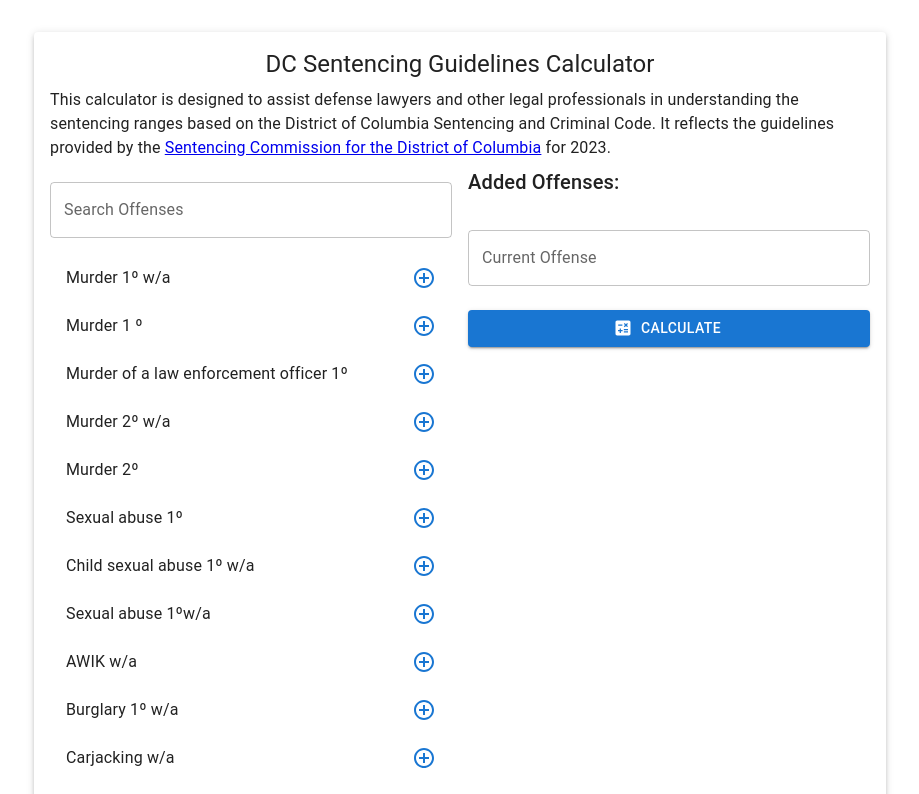
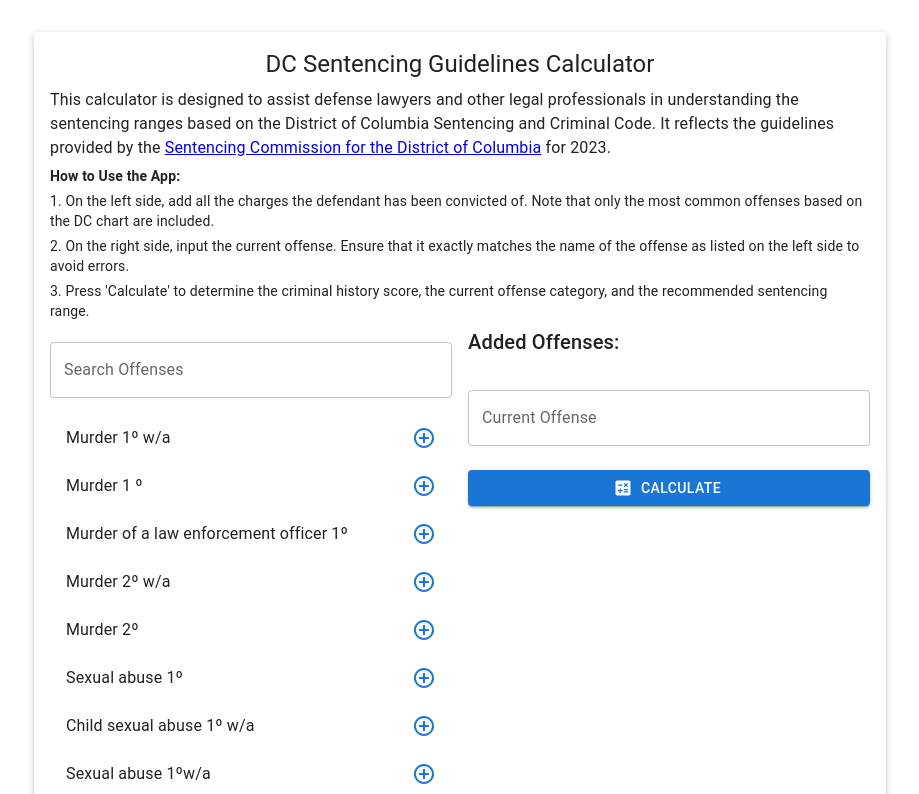
Before and after one commit to RaymondRJones/dc-sentancing-calculator, a React (Create React App) app in the folder calculator/: page / in a window 1280 px wide. Shown: the top 794 px of the page, without its empty margins (180-1099 px from the left). Built offline with nearby package versions, Linux system fonts and the light colour scheme.

Commit message:
Add instructions on how to use the app

```diff
--- a/calculator/src/App.js
+++ b/calculator/src/App.js
@@ -87,6 +87,18 @@ function App() {
         <Typography variant="body1" gutterBottom>
           This calculator is designed to assist defense lawyers and other legal professionals in understanding the sentencing ranges based on the District of Columbia Sentencing and Criminal Code. It reflects the guidelines provided by the <a href="https://scdc.dc.gov/page/sentencing-guidelines-manual-sccrc" target="_blank" rel="noopener noreferrer">Sentencing Commission for the District of Columbia</a> for 2023.
         </Typography>
+        <Typography variant="body2" gutterBottom>
+          <strong>How to Use the App:</strong>
+        </Typography>
+        <Typography variant="body2" gutterBottom>
+          1. On the left side, add all the charges the defendant has been convicted of. Note that only the most common offenses based on the DC chart are included.
+        </Typography>
+        <Typography variant="body2" gutterBottom>
+          2. On the right side, input the current offense. Ensure that it exactly matches the name of the offense as listed on the left side to avoid errors.
+        </Typography>
+        <Typography variant="body2" gutterBottom>
+          3. Press 'Calculate' to determine the criminal history score, the current offense category, and the recommended sentencing range.
+        </Typography>
         <Grid container spacing={2}>
           <Grid item xs={12} md={6}>
             <TextField
```
